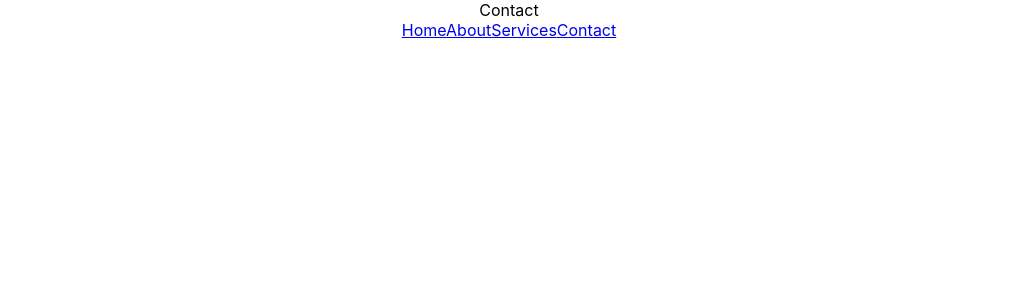
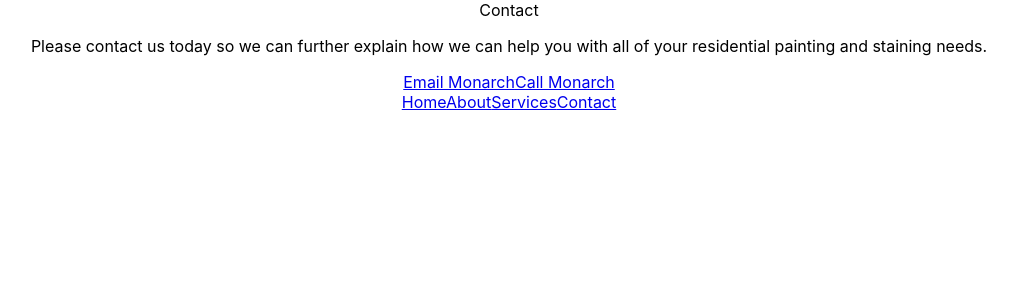
Before and after one commit to NikBorn/monarch-painting, a React (Create React App) app: page /Contact in a window 1280 px wide. Shown: the top 300 px of the page, without its empty margins (131-1148 px from the left). Built offline with nearby package versions, Linux system fonts and the light colour scheme.

Commit message:
add some content to Contact Component

```diff
--- a/src/Components/Contact/Contact.js
+++ b/src/Components/Contact/Contact.js
@@ -4,6 +4,9 @@
   return (
     <div>
       Contact
+      <p>Please contact us today so we can further explain how we can help you with all of your residential painting and staining needs.</p>
+      <a href='mailto:NikolausRB@gmail.com'>Email Monarch</a>
+      <a href='tel:1-720-883-1603'>Call Monarch</a>
     </div>
   )
 };
```
